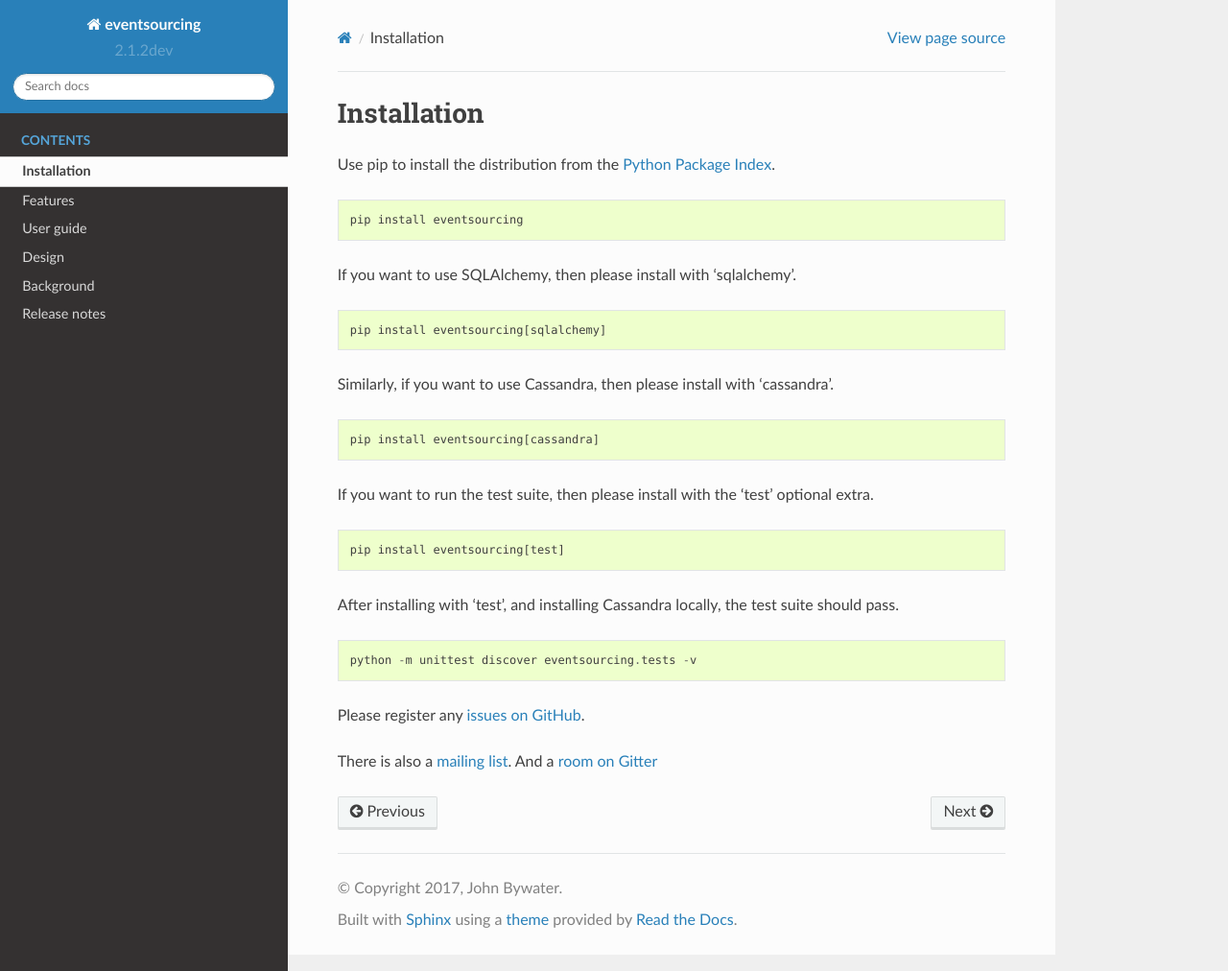
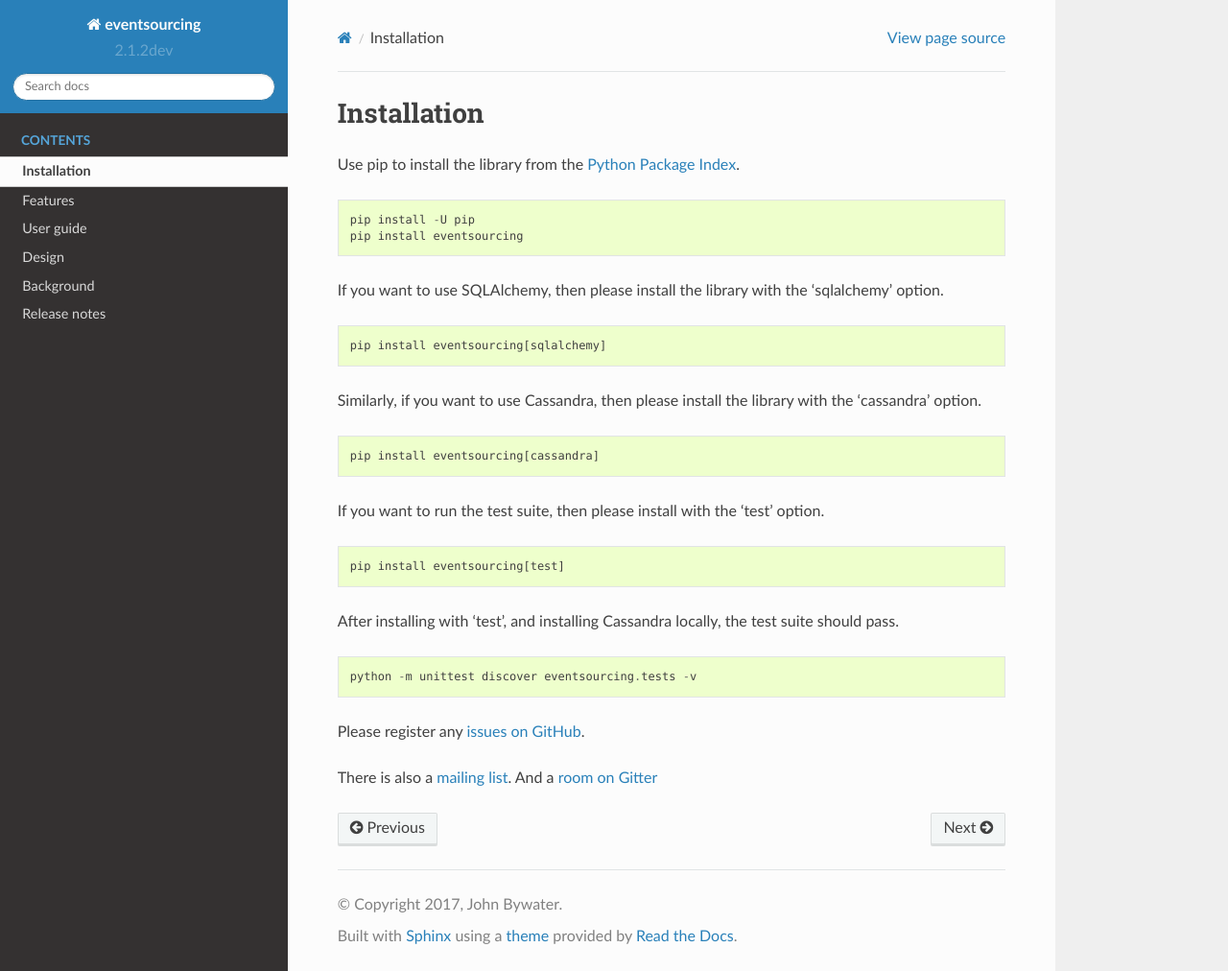
Before and after one commit to pyeventsourcing/eventsourcing, a Sphinx documentation site: the page built from docs/topics/installing.rst, in a window 1280 px wide and 1012 px high. Shown: the whole window at 96% size. Built offline with Sphinx 7.4.7 and the Read the Docs theme 2.0.0, drawn with Linux system fonts in a browser that asks for light colours.

Commit message:
Added/adjusted comments about installing the library.

```diff
--- a/docs/topics/installing.rst
+++ b/docs/topics/installing.rst
@@ -2,28 +2,28 @@
 Installation
 ============
 
-Use pip to install the distribution from the
+Use pip to install the library from the
 `Python Package Index <https://pypi.python.org/pypi/eventsourcing>`__.
 
 ::
 
+    pip install -U pip
     pip install eventsourcing
 
-If you want to use SQLAlchemy, then please install with 'sqlalchemy'.
+If you want to use SQLAlchemy, then please install the library  with the 'sqlalchemy' option.
 
 ::
 
     pip install eventsourcing[sqlalchemy]
 
-Similarly, if you want to use Cassandra, then please install with
-'cassandra'.
+Similarly, if you want to use Cassandra, then please install the library with the
+'cassandra' option.
 
 ::
 
     pip install eventsourcing[cassandra]
 
-If you want to run the test suite, then please install with the 'test'
-optional extra.
+If you want to run the test suite, then please install with the 'test' option.
 
 ::
 
--- a/docs/topics/user_guide/example_application.rst
+++ b/docs/topics/user_guide/example_application.rst
@@ -417,7 +417,7 @@ Entity repository
 It is common to retrieve entities from a repository. An event sourced
 repository for the ``example`` entity class can be constructed directly using the
 ``EventSourcedRepository`` library class. The repository is given the mutator function
-``mutate()`` and the event store, so that it can make an event player.
+``mutate()`` and the event store.
 
 
 .. code:: python
```
Also changed, not shown: docs/topics/user_guide/quick_start.rst (+10 -1 lines).
